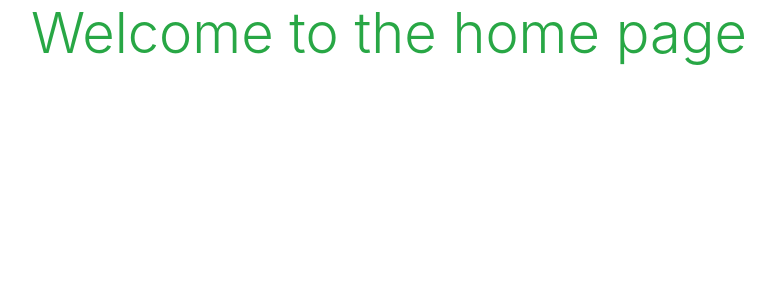
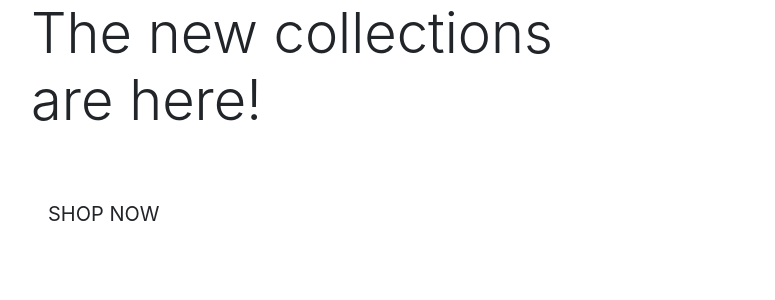
Before and after one commit to cambboyle/cbbBoutique, a Django app: page / in a window 1280 px wide. Shown: the top 300 px of the page, without its empty margins (54-829 px from the left). Run offline with Django 3.2, Linux system fonts and the light colour scheme.

Commit message:
Add home page content

```diff
--- a/home/templates/home/index.html
+++ b/home/templates/home/index.html
@@ -1,11 +1,38 @@
 {% extends 'base.html' %}
 {% load static %}
 
+{% block page_header %}
+    <div class="container header-container">
+        <div class="row">
+            <div class="col">
+
+            </div>
+        </div>
+    </div>
+{% endblock %}
+
 {% block content %}
-<div class="container">
-    <div class="row">
-        <div class="col-md-12">
-            <h1 class="display-4 text-success">Welcome to the home page</h1>
+<div class="container h-100">
+    <div class="row h-100">
+        <div class="col-7 col-md-6 my-auto">
+            <h1 class="display-4 logo-font text-black">
+                The new collections are here!
+            </h1>
+            <div class="my-5">
+                <h4>
+                    <a
+                        href="{% url 'collections' %}"
+                        class="
+                            shop-now-button
+                            btn
+                            btn-lg
+                            rounded-0
+                            text-uppercase
+                            py-3">
+                        Shop Now
+                    </a>
+                </h4>
+            </div>
         </div>
     </div>
 </div>
--- a/home/urls.py
+++ b/home/urls.py
@@ -1,4 +1,3 @@
-
 from django.contrib import admin
 from django.urls import path
 from . import views
```
